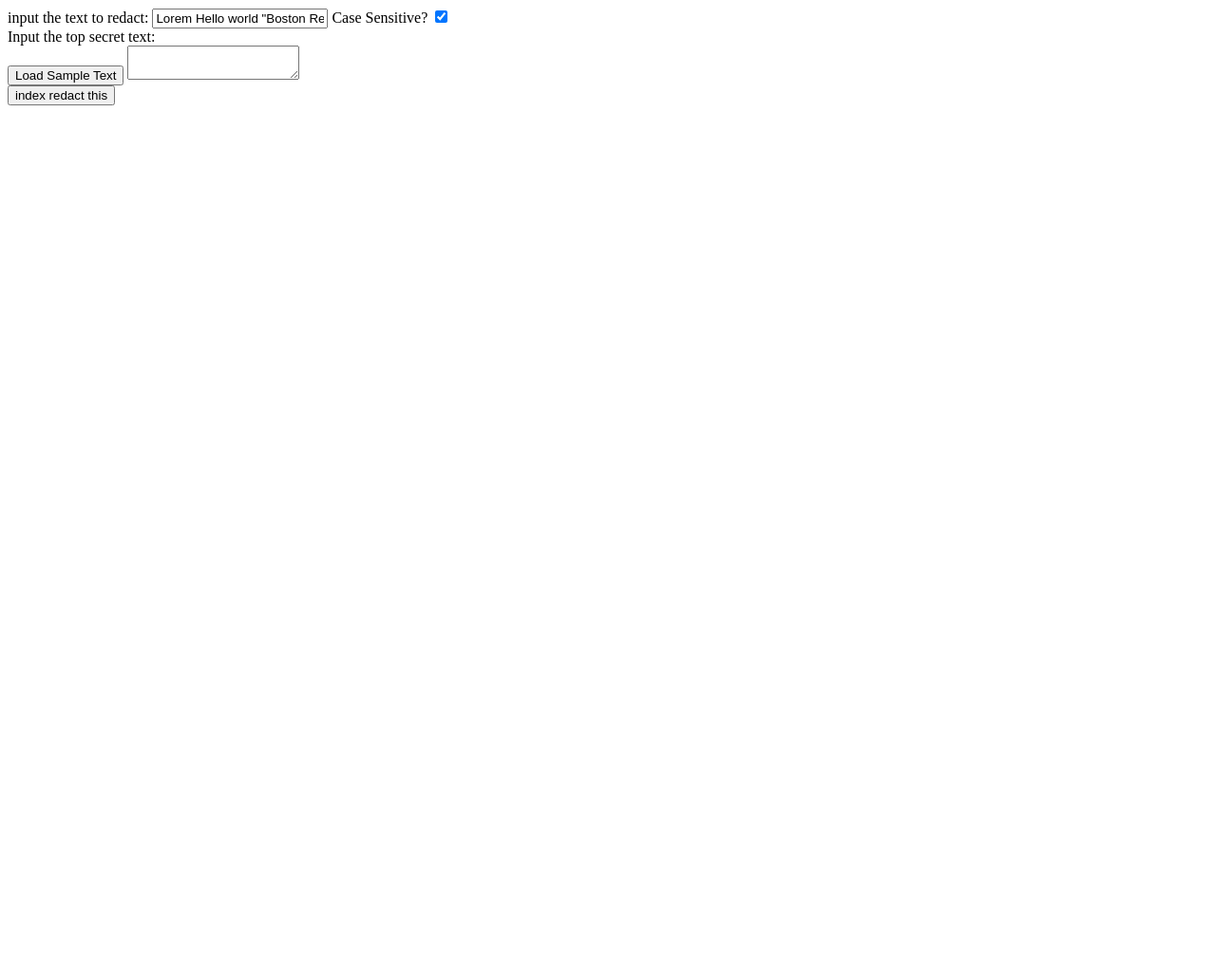
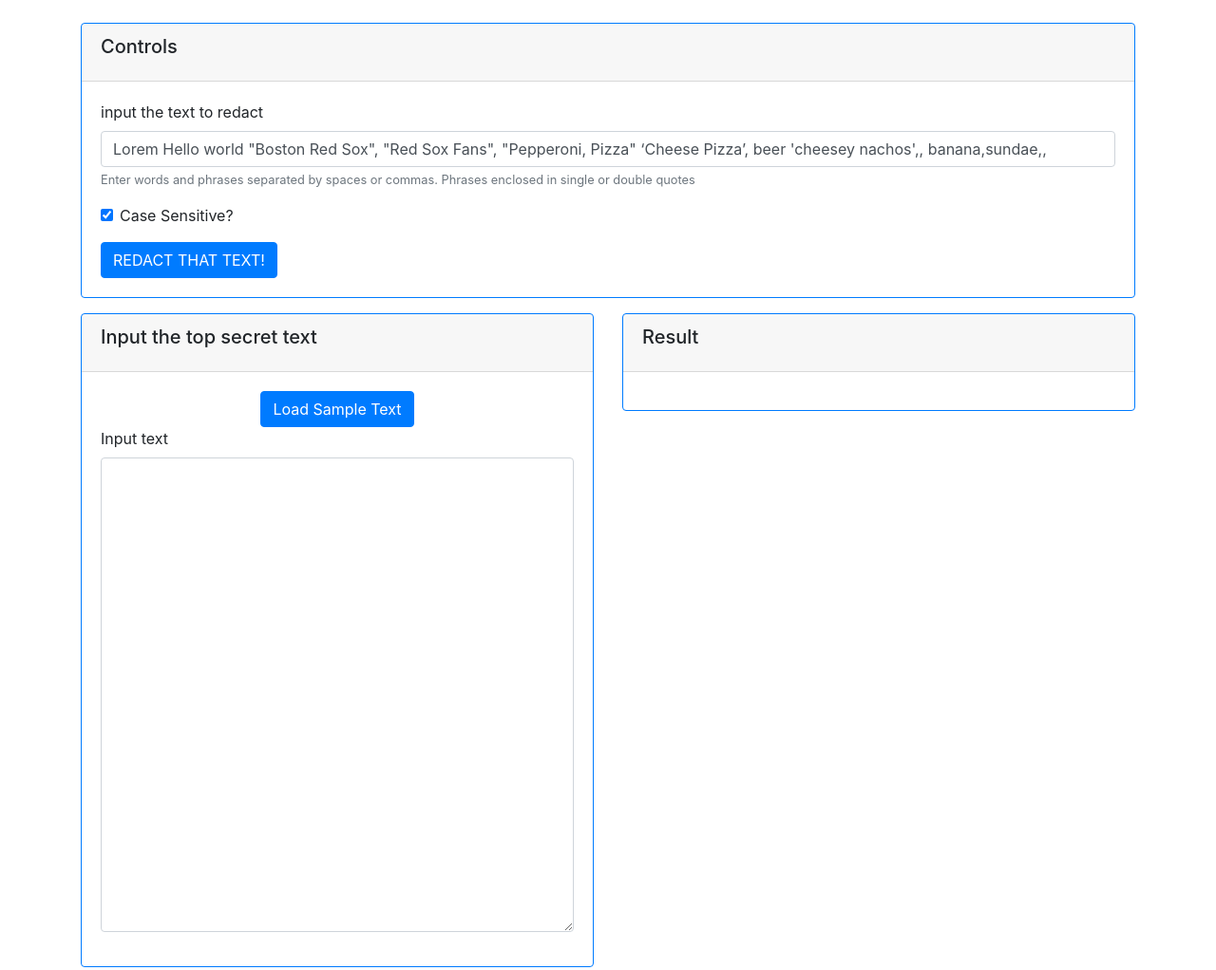
Before and after one commit to dsappet/Redactor, a website built with webpack: page public/index.html in a window 1280 px wide. Shown: the whole page at 95% size. Before the commit the page ends 800 px from the top, so only its background shows below. Built offline with nearby package versions, Linux system fonts and the light colour scheme; some packages are replaced by stand-ins of ours; files whose address does not match are found by name.

Commit message:
Added bootstrap and made layout a bit nicer
Bootstrap 4, quickly added some classes to stuff to pretty it up.

```diff
--- a/client/app.js
+++ b/client/app.js
@@ -1,6 +1,10 @@
+// THIS IS THE ENTRY POINT FOR WEBPACK
+
 // vendor stuff
 import angular from 'angular';
 import uirouter from '@uirouter/angularjs';
+//import bootstrap from 'bootstrap'; // don't need this right now, needs popper and jquery
+import './app.sass';
 
 // config stuff
 import appConfig from './app.config';
@@ -8,7 +12,6 @@ import routing from './routes';
 
 // components
 import main from './components/main/main.component';
-//import regexRedactor from './components/regexRedactor/regexRedactor.component';
 
 //services
 import indexRedactorService from './services/redactorServices/indexRedactorService';
@@ -25,7 +28,6 @@ angular
   .config(appConfig)
   .config(routing) // just need the one route config
   .component('main', main)
-  //  .component('regexRedactor', regexRedactor)
   .service('indexRedactorService', indexRedactorService)
   .service('keyPhraseService', keyPhraseService)
   .service('sampleTextService', sampleTextService);
--- /dev/null
+++ b/client/app.sass
@@ -0,0 +1,2 @@
+//@import 'custom';
+@import '~bootstrap/scss/bootstrap';
--- a/client/components/main/main.html
+++ b/client/components/main/main.html
@@ -1,26 +1,57 @@
-<div>
-<div>
-    input the text to redact:
-    <input ng-model="$ctrl.keys" />
+<div class="container">
+    <br>
+<div class="row">
+    <div class="col">
+        <div class="card border-primary mb-3">
+            <div class="card-header">
+                <h5 class="card-title">Controls</h5>
+            </div>
+            <div class="card-body">
+                <div class="form-group">
+                    <label for="redactText">input the text to redact</label>
+                    <input id="redactText" class="form-control" ng-model="$ctrl.keys" />
+                    <small id="redactHelp" class="form-text text-muted">
+                        Enter words and phrases separated by spaces or commas. Phrases enclosed in single or double quotes
+                    </small>
+                </div>
+                <div class=" form-group form-check">
+                    <input id="case" type="checkbox" class="form-check-input" ng-model="$ctrl.caseSensitive" />
+                    <label for="case" class="form-check-label">Case Sensitive? </label>
+                </div>
+                <button class="btn btn-primary" ng-click="$ctrl.goIndexRedact()">REDACT THAT TEXT!</button>
+            </div>
+        </div>
+    </div>
+</div>
 
-    <label for="case">Case Sensitive? </label> <input name="case" type="checkbox" ng-model="$ctrl.caseSensitive" />
-</div>
-    <div>
-    Input the top secret text:<br>
-        <button ng-click="$ctrl.loadSampleText()">Load Sample Text</button>
-    <textarea ng-model="$ctrl.inputText"></textarea>
+    <div class="row">
+    <div class="col-lg">
+        <div class="card border-primary mb-3">
+            <div class="card-header">
+                <h5 class="card-title">Input the top secret text</h5>
+            </div>
+            <div class="card-body">
+                <div class="text-center">
+                <button class="btn btn-primary" ng-click="$ctrl.loadSampleText()">Load Sample Text</button>
+                </div>
+                <div class="form-group">
+                    <label for="inputText">Input text</label>
+                <textarea class="form-control" style="min-height: 500px;" id="inputText" ng-model="$ctrl.inputText"></textarea>
+                </div>
+            </div>
+        </div>
 
-</div>
-    <div>
-        <button ng-click="$ctrl.goIndexRedact()">index redact this</button>
-    <div>
-        {{$ctrl.indexRedacted}}
+    </div>
+    <div class="col-lg">
+        <div class="card border-primary mb-3">
+            <div class="card-header"><h5 class="card-title">Result</h5></div>
+        <div class="card-body">
+            <p class="card-text">
+                {{$ctrl.indexRedacted}}
+            </p>
+        </div>
+        </div>
     </div>
     </div>
 
-    <br>
-    <br>
-
-    <regex-redactor input-text="$ctrl.inputText" phrases="$ctrl.keys"></regex-redactor>
-
 </div>
--- a/webpack.config.js
+++ b/webpack.config.js
@@ -24,6 +24,26 @@ module.exports = {
                 } },
             { test: /\.css$/, loader: 'style-loader!css-loader' },
             { test: /\.sass$/, loaders: ['style-loader', 'css-loader', 'sass-loader'] },
+            {
+                test: /\.(scss)$/,
+                use: [{
+                    loader: 'style-loader', // inject CSS to page
+                }, {
+                    loader: 'css-loader', // translates CSS into CommonJS modules
+                }, {
+                    loader: 'postcss-loader', // Run post css actions
+                    options: {
+                        plugins: function () { // post css plugins, can be exported to postcss.config.js
+                            return [
+                                require('precss'),
+                                require('autoprefixer')
+                            ];
+                        }
+                    }
+                }, {
+                    loader: 'sass-loader' // compiles Sass to CSS
+                }]
+            },
             { test: /\.html$/, loader: 'raw-loader' },
             // inline base64 URLs for <=8k images, direct URLs for the rest
             { test: /\.(png|jpg)$/, loader: 'url-loader?limit=8192' },
```
Also changed, not shown: client/components/regexRedactor/regexRedactor.component.js (deleted, +0 -42 lines), client/components/regexRedactor/regexRedactor.html (deleted, +0 -5 lines), package.json (+6 -3 lines), 1 other file.
